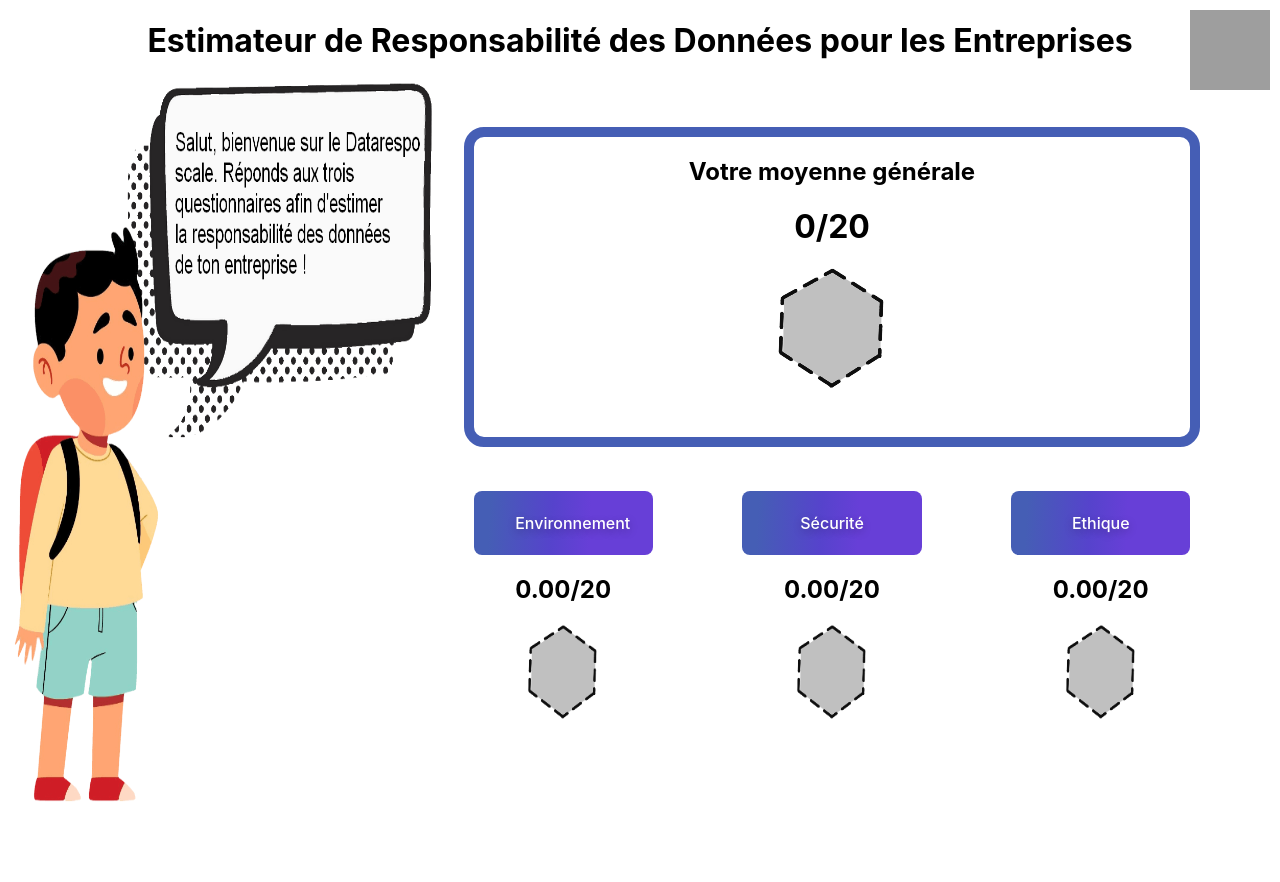
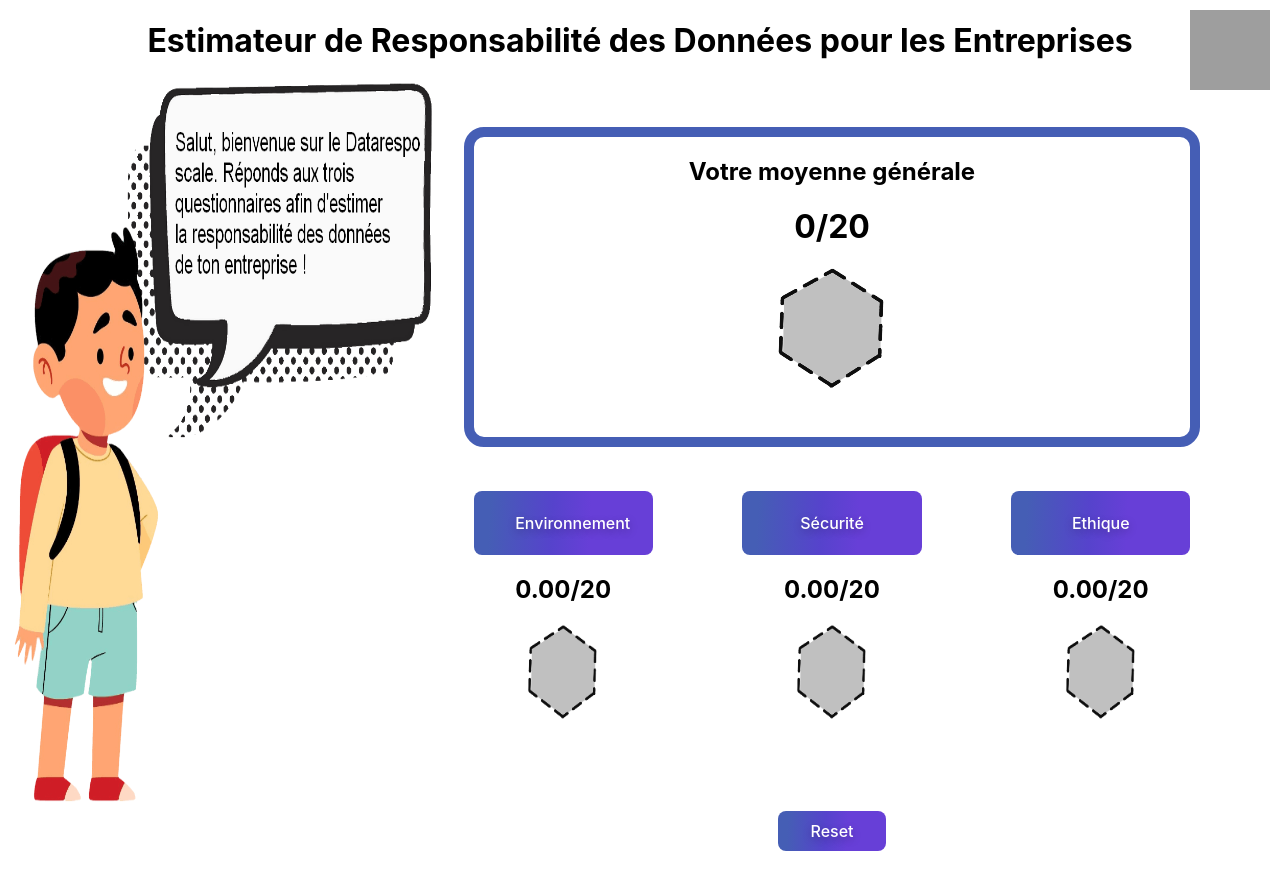
Before and after one commit to TheoKLR/Crunch2024, a React (Create React App) app: page / in a window 1280 px wide. Built offline with nearby package versions, Linux system fonts and the light colour scheme; grey boxes are pictures that could not be loaded.

Commit message:
Modif de la question 1 de sécurité + ajout du bouton reset

```diff
--- a/src/App.css
+++ b/src/App.css
@@ -135,7 +135,34 @@ nav{
   border-color: #455EB5;
   border-radius: 20px;
 }
+#icone{
+  height: 17%;
+  width: 17%;
+}
 
 #noteBilan{
   height: 140px;
 }
+
+.button-40 {
+  background-image: linear-gradient(92.88deg, #455EB5 9.16%, #5643CC 43.89%, #673FD7 64.72%);
+  border-radius: 8px;
+  border-style: none;
+  box-sizing: border-box;
+  color: #FFFFFF;
+  cursor: pointer;
+  flex-shrink: 0;
+  font-family: "Inter UI", "SF Pro Display", -apple-system, BlinkMacSystemFont, "Segoe UI", Roboto, Oxygen, Ubuntu, Cantarell, "Open Sans", "Helvetica Neue", sans-serif;
+  font-size: 16px;
+  font-weight: 500;
+  padding: 0 1.6rem;
+  text-align: center;
+  text-shadow: rgba(0, 0, 0, 0.25) 0 3px 8px;
+  transition: all .5s;
+  user-select: none;
+  -webkit-user-select: none;
+  touch-action: manipulation;
+  margin: auto;
+  bottom: 500px;
+  right: 10px;
+}
--- a/src/screens/Home.tsx
+++ b/src/screens/Home.tsx
@@ -31,44 +31,66 @@ export const Home = () => {
     const stringScoreGlobal = localStorage.getItem("scoreGlobal")
     const displayScore = stringScoreGlobal ? stringScoreGlobal.substring(0, 4) : "0.00";
 
+    const resetScores = () => {     //fonction pour reset les variables
+        localStorage.setItem("scoreGlobal", "0");
+        localStorage.setItem("scoreEnvironnement", "0");
+        localStorage.setItem("scoreEthique", "0");
+        localStorage.setItem("scoreSecurite", "0");
+        localStorage.setItem("bilanFinal", "");
+        window.location.reload();
+    };
+
 
     return (
         <div className="App">
             <h1>Estimateur de Responsabilité des Données pour les Entreprises</h1>
             <div className='AppContainer'>
                 <div className='personnage'>
-                    <img src={introMain} alt="Personnage de présentation" id='perso' />
+                    <img src={introMain} alt="Personnage de présentation" id='perso'/>
                 </div>
                 <div className='AppContenu'>
                     <div className='noteGlobale'>
                         <h2>Votre moyenne générale</h2>
                         <h1>{displayScore}/20</h1>
-                        {scoreGlobal < 16 && <img src={badgeInvisible} alt="badge" />}
-                        {scoreGlobal >= 16 && scoreGlobal < 18 && <img src={badgeArgent} alt="badge" />}
-                        {scoreGlobal >= 18 && scoreGlobal < 20 && <img src={badgeOr} alt="badge" />}
-                        {scoreGlobal >= 20 && <img src={badgeDiamant} alt="badge" />}
+                        {scoreGlobal < 16 && <img src={badgeInvisible} alt="badge"/>}
+                        {scoreGlobal >= 16 && scoreGlobal < 18 && <img src={badgeArgent} alt="badge"/>}
+                        {scoreGlobal >= 18 && scoreGlobal < 20 && <img src={badgeOr} alt="badge"/>}
+                        {scoreGlobal >= 20 && <img src={badgeDiamant} alt="badge"/>}
                     </div>
                     <nav>
                         <div className='categorie'>
-                            <button className="button-36"><Link to="/environnement" style={{ color: 'white', textDecoration: 'none' }}>Environnement</Link></button>
+                            <button className="button-36"><Link to="/environnement" style={{
+                                color: 'white',
+                                textDecoration: 'none'
+                            }}>Environnement</Link></button>
                             <h2>{scoreEnvironnement20}/20</h2>
-                            {parseInt(scoreEnvironnement20) < 16 && <img src={badgeInvisible} alt="badge" />}
-                            {parseInt(scoreEnvironnement20) >= 16 && <img src={Emeraude} alt="badge" />}
+                            {parseInt(scoreEnvironnement20) < 16 && <img src={badgeInvisible} alt="badge"/>}
+                            {parseInt(scoreEnvironnement20) >= 16 && <img src={Emeraude} alt="badge"/>}
                         </div>
                         <div className="categorie">
-                            <button className="button-36"><Link to="/securite" style={{ color: 'white', textDecoration: 'none' }}>Sécurité</Link></button>
+                            <button className="button-36"><Link to="/securite" style={{
+                                color: 'white',
+                                textDecoration: 'none'
+                            }}>Sécurité</Link></button>
                             <h2>{scoreSecurite20}/20</h2>
-                            {parseInt(scoreSecurite20) <16 && <img src={badgeInvisible} alt="badge" />}
-                            {parseInt(scoreSecurite20) >= 16 && <img src={Rubis} alt="badge" />}
+                            {parseInt(scoreSecurite20) < 16 && <img src={badgeInvisible} alt="badge"/>}
+                            {parseInt(scoreSecurite20) >= 16 && <img src={Rubis} alt="badge"/>}
                         </div>
                         <div className='categorie'>
-                            <button className="button-36"><Link to="/ethique" style={{ color: 'white', textDecoration: 'none' }}>Ethique</Link></button>
+                            <button className="button-36"><Link to="/ethique" style={{
+                                color: 'white',
+                                textDecoration: 'none'
+                            }}>Ethique</Link></button>
                             <h2>{scoreEthique20}/20</h2>
-                            {parseInt(scoreEthique20) < 16 && <img src={badgeInvisible} alt="badge" />}
-                            {parseInt(scoreEthique20) >= 16 && <img src={Saphir} alt="badge" />}
+                            {parseInt(scoreEthique20) < 16 && <img src={badgeInvisible} alt="badge"/>}
+                            {parseInt(scoreEthique20) >= 16 && <img src={Saphir} alt="badge"/>}
                         </div>
                     </nav>
+                    <br/><br/><br/><br/><br/><br/>
+                    <button className='button-40' onClick={resetScores} style={{width: '12%', height: '5%'}}>Reset
+                    </button>
                 </div>
+
             </div>
             <div style={{
                 position: 'fixed',
--- a/src/screens/Securite.tsx
+++ b/src/screens/Securite.tsx
@@ -7,7 +7,6 @@ export const Securite = () => {
     return (
         <div>
             <h1>Page Sécurité</h1>
-                    <QuestionCM intitule="Comment sont stockées les données de l’entreprise ?" reponses={[["Cloud",0],["Serveur (datacenter)",0],["Serveur local",0]]} typeQuiz="Securite"/>
 
                     <QuestionCM intitule="Quels sont les systèmes de backup de données ?" reponses={[["Aucun",0],["On-site backup",1],["Tape Backup",1],["Cloud Backup",1],["Hybrid Backup",2]]} typeQuiz="Securite" texteReponse="- Il faut déployer un système de backup, en privilégiant le “Hybrid backup”."/>
 
```
Also changed, not shown: src/screens/Bilan.tsx (line endings or trailing spaces).
